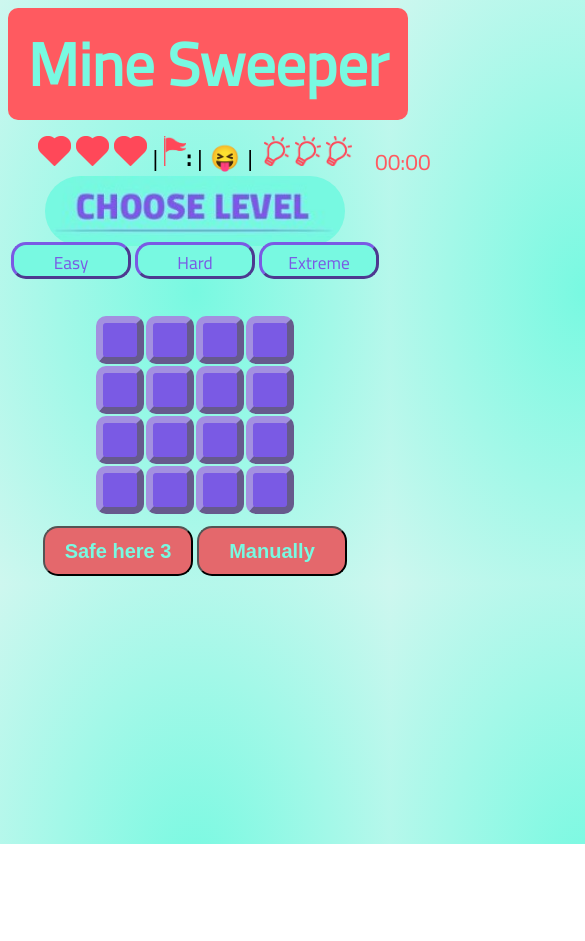
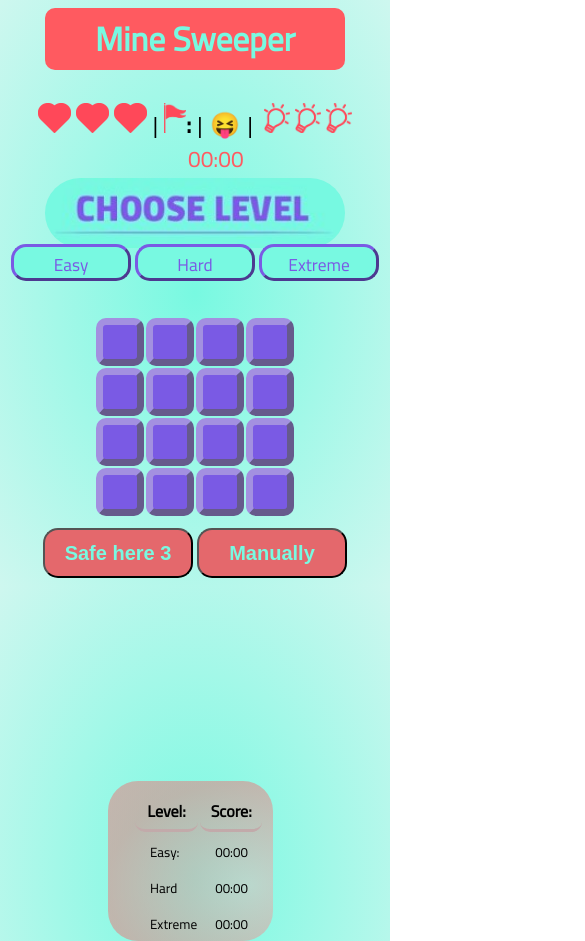
Before and after one commit to shanypo/MineSweeper, a plain HTML site: page index.html in a window 390 px wide. Shown: the top 941 px of the page, 585 px wide, since content can reach past the window. Before the commit the page ends 844 px from the top, so only its background shows below. Drawn offline with Linux system fonts and the light colour scheme.

Commit message:
Add files via upload

```diff
--- a/css/main.css
+++ b/css/main.css
@@ -16,7 +16,9 @@ h1 {
     border-radius: 10px;
 }
 .center {
+    display: flex;
     margin-left: auto;
+    justify-content: center;
     margin-right: auto;
     margin-top: -5px;
 }
@@ -245,7 +247,7 @@ span:nth-child(5){
     border-width: 5px;
     width: 190px;
     height: 200px;
-    display:inline-block;
+    display:flex;
     position:absolute;
     margin-left: 400px;
     margin-top: -20px;
@@ -254,3 +256,38 @@ span:nth-child(5){
     padding-left: 25px;
     background: Radial-gradient(farthest-side at 85% 65%,#fdaaad6b,#ff5a606b);
 }
+
+
+@media screen and (max-width:450px){
+
+    .score-div{
+        transform: translate(-300px, 480px);
+        height: 150px;
+        width: 140px;
+        padding: auto;
+    }
+
+    h1{
+        width: 300px;
+        font-size:25pt;
+    }
+
+    h2{
+        margin-top: unset;
+    }
+
+    .timer{
+        margin-top: -40px;
+        display: flex;
+    }
+    .modal{
+        transform: translate(-700px, -1px);
+    }
+
+    .score-board td{
+      font-size: 10pt;
+    }
+    .score-board th{
+        font-size: 12pt;
+    }
+}
--- a/index.html
+++ b/index.html
@@ -15,7 +15,7 @@
 </div>
 <link rel="stylesheet" href="https://fonts.googleapis.com/css?family=Cairo">
 <h2><span class="heart"></span> </span>| <img src="img/flag.png"><span>: </span> |<span onclick="initGame()" class="emoji">😝</span>|<span>
-    </span> <span onclick="HintCliked()"> </span></h2>
+    </span> <span onclick="hintCliked()"> </span></h2>
 <div class="timer"></div>
 <h2 class="choose-level"><img src="img/level2.png"></h2>
 <div class="levels">
@@ -42,6 +42,7 @@
         </tr>
 </table>
 </div>
+<!-- CR: nice usage of class as helpers -->
 <table class="center">
     <div class="modal"></div>
     <tbody class="board"></tbody>
--- a/js/board.js
+++ b/js/board.js
@@ -3,6 +3,7 @@ function buildBoard() {
     var gBoard = createMat(gLevel.size, gLevel.size);
     for (var i = 0; i < gLevel.size; i++) {
         for (var j = 0; j < gLevel.size; j++) {
+            // CR: it will be cleaner to send it to another function and get back the cell
             var cell = {
                 minesAroundCount: EMPTY,
                 isShown: false,
--- a/js/game.js
+++ b/js/game.js
@@ -73,22 +73,23 @@ function getMineCount() {
 function cellClicked(elCell, i, j) {
     var currCell = gBoard[i][j];
     if (currCell.isShown) return;
+    if (gHintMode) {
+        revelHints(i, j);
+        setTimeout(unReveal, 1000);
+        --gHints;
+        renderHints(gHints);
+    }
     if (!currCell.isMine && !currCell.isMarked && !gFirstClick && !gHintMode) {
         expandShown(i, j);
     } else if (currCell.isMine) {
+        // CR: good DOM manipulation
         elCell.innerHTML = MINE_IMG;
         playSoundDeath();
         currCell.isShown = true;
         --gLifes;
         ++gCountMines;
     }
-    if (gHintMode) {
-        revelHints(i, j);
-        setTimeout(unReveal, 1000);
-        --gHints;
-        renderHints(gHints);
-    }
-
+    // CR: maybe a better place for isFirstClick call is at the beginning of the func?
     isFirstClick(elCell, i, j);
     insertPrevStep(i, j);
     checkGameOver();
@@ -111,6 +112,7 @@ function checkGameOver() {
     }
 }
 
+// CR: not a good func name. maybe a better name will be setGameOver
 function isVictory(isWon) {
     var elEmogi = document.querySelector('.emoji');
     var elModal = document.querySelector('.modal');
@@ -126,6 +128,8 @@ function isVictory(isWon) {
     clearInterval(gTimerInterval);
     gGameIsOn = false;
 }
+
+// CR: remove unused vars
 function isFirstClick(elCell, i, j) {
     var currCell = gBoard[i][j];
     if (gFirstClick) {
@@ -145,6 +149,7 @@ function isFirstClick(elCell, i, j) {
         insertPrevStep(i, j);
     }
 }
+
 function cellMarked(elCell) {
     var elFlag = document.querySelector('span:nth-child(3)');
     if (elCell.isMarked) {
@@ -218,7 +223,7 @@ function revelHints(row, col) {
         if (i < 0 || i > gBoard.length - 1) continue;
         for (var j = col - 1; j <= col + 1; j++) {
             if (j < 0 || j > gBoard[i].length - 1) continue;
-            // if(currCell.isMine) continue;
+            if(gBoard[row][col].isMine) continue;
             var currCell = gBoard[i][j];
             var elCell = document.querySelector('.cell-' + i + '-' + j);
             elCell.classList.add('hint-showd');
@@ -235,12 +240,11 @@ function unReveal() {
         allHints[i].innerText = EMPTY;
         allHints[i].style.backgroundColor = '#7A5AE4';
         gCountShown--;
-
     }
     gHintMode = false;
 }
 
-function HintCliked() {
+function hintCliked() {
     gHintMode = true;
 }
 
--- a/js/utils.js
+++ b/js/utils.js
@@ -1,4 +1,4 @@
-
+//CR: we won't leave any unused funcs in our files after developing
 function renderBoard(board) {
   var strHTML = '';
   for (var i = 0; i < board.length; i++) {
@@ -7,6 +7,7 @@ function renderBoard(board) {
       var currCell = board[i][j];
       var className = `cell cell-${i}-${j}`;
       className += currCell.isMine ? ' mine': ' hidden';
+      // CR: google for oncontextmenu
       strHTML += `<td class="${className}" onmousedown="isRightClick(this, ${i}, ${j},event), setMinesManually(this,${i}, ${j})""></td>\n`
 
     }
```
